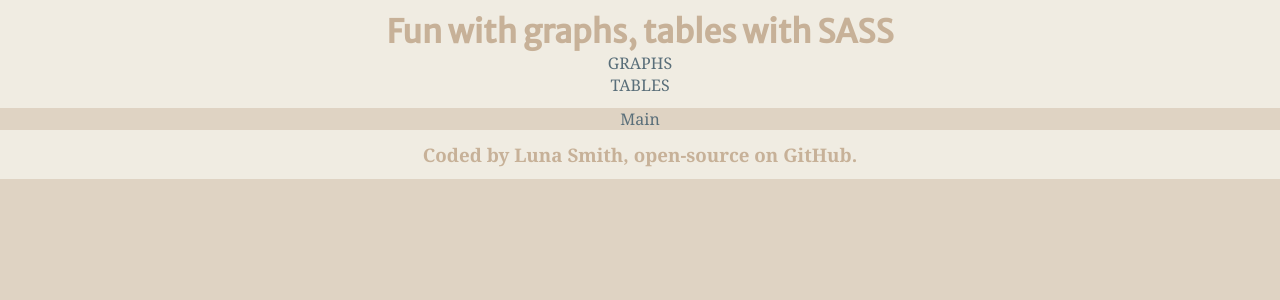
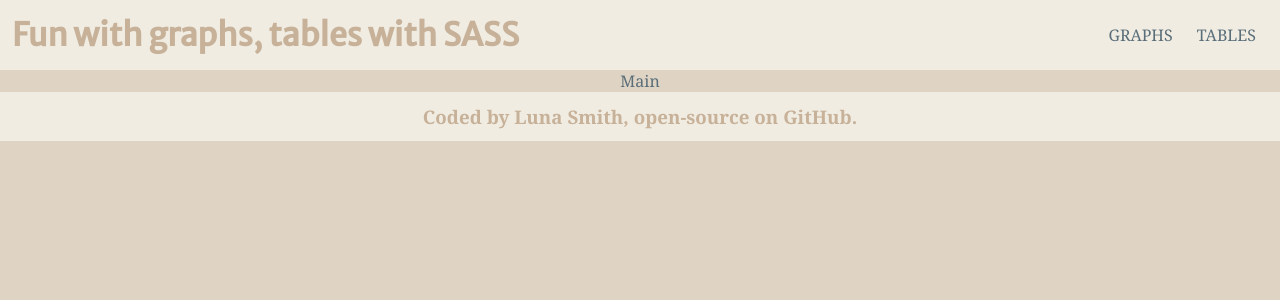
Before and after one commit to Lu-Smith/sass_graphs_tables_react_typescript, a React (Create React App) app: page / in a window 1280 px wide. Shown: the top 300 px of the page. Built offline with nearby package versions, Linux system fonts and the light colour scheme.

Commit message:
updated styles

```diff
--- a/src/styles/_base.scss
+++ b/src/styles/_base.scss
@@ -27,6 +27,10 @@ ul {
     list-style: none;
 }
 
+li {
+    padding: $base-padding;
+}
+
 a {
     text-decoration: none;
     color: $secondary-color;
--- a/src/styles/app.css
+++ b/src/styles/app.css
@@ -26,6 +26,10 @@ ul {
   list-style: none;
 }
 
+li {
+  padding: 0.75rem;
+}
+
 a {
   text-decoration: none;
   color: #c7b198;
@@ -34,4 +38,17 @@ a {
 .Header, .Footer {
   padding: 0.75rem;
   background-color: #f0ece2;
+}
+
+.Header {
+  display: flex;
+  flex-direction: row;
+  align-items: center;
+  justify-content: space-between;
+}
+.Header ul {
+  display: flex;
+  flex-direction: row;
+  align-items: center;
+  justify-content: space-between;
 }/*# sourceMappingURL=app.css.map */
--- a/src/styles/app.scss
+++ b/src/styles/app.scss
@@ -6,3 +6,11 @@
     padding: $base-padding;
     background-color: $secondary-background;
 }
+
+.Header {
+    @include display(row, space-between);
+
+    ul {
+        @include display(row, space-between);
+    }
+}
```
Also changed, not shown: 1 other file (tests, documents, lock files or other folders).
